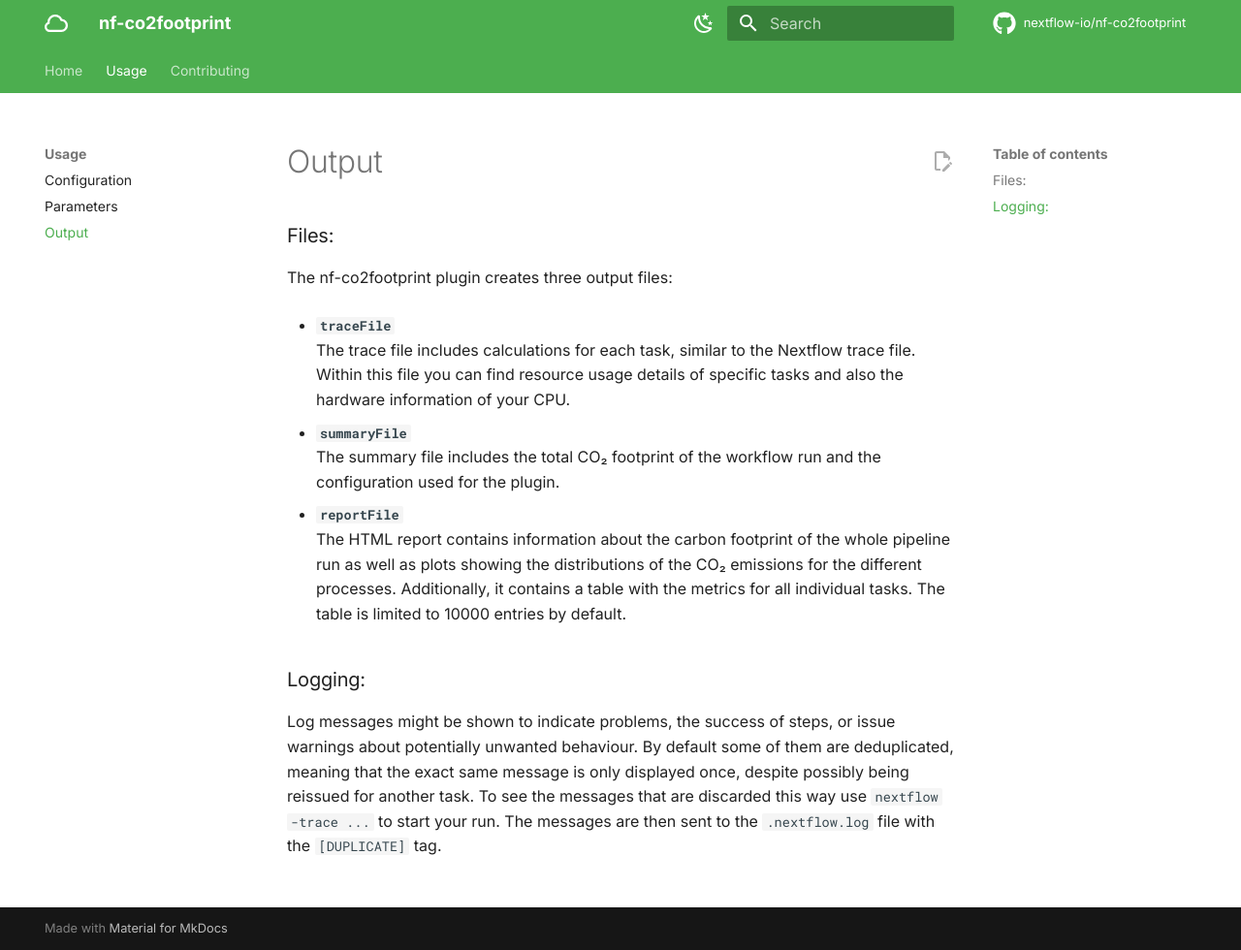
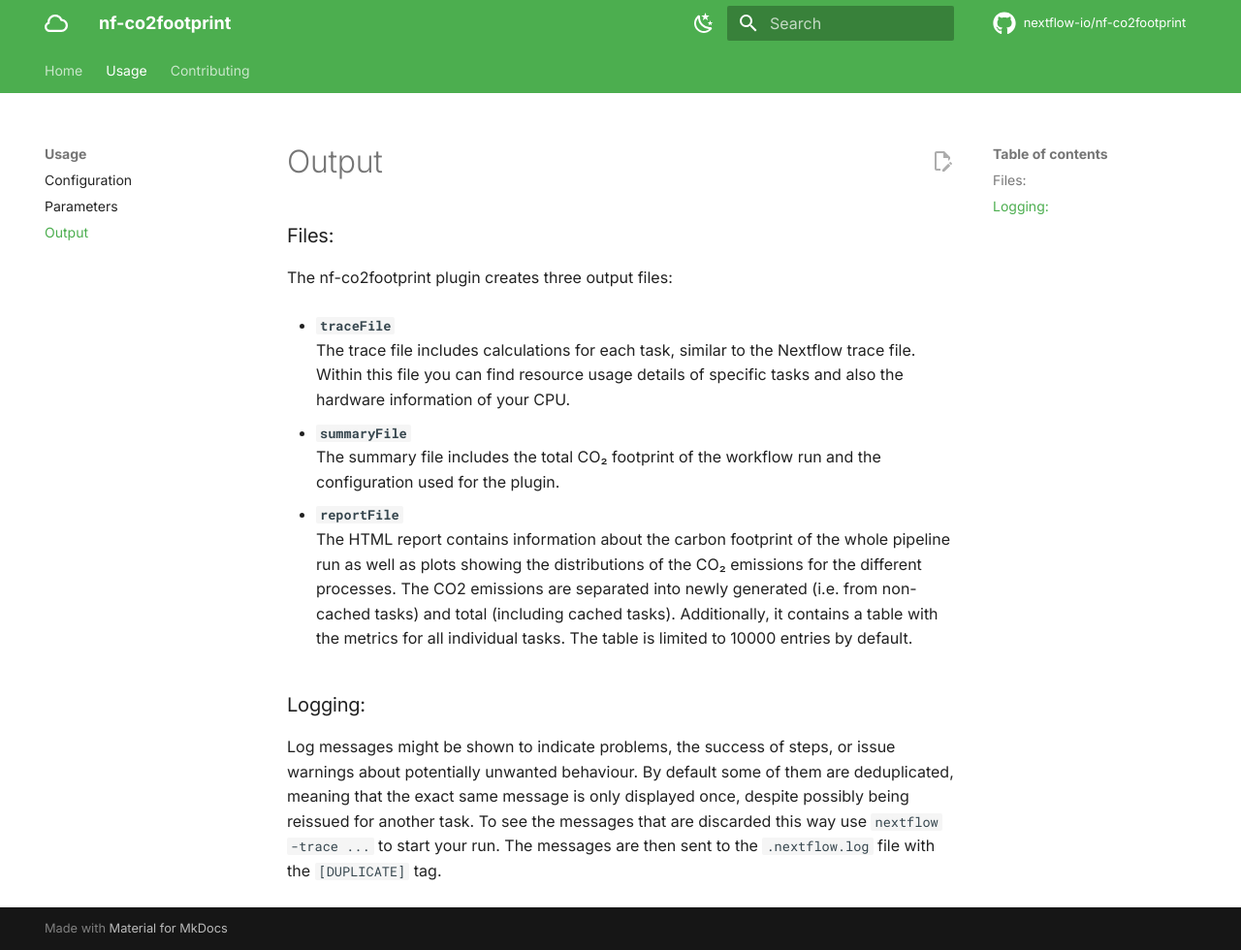
Before and after one commit to nextflow-io/nf-co2footprint, an MkDocs documentation site: the page built from docs/usage/output.md, in a window 1280 px wide and 980 px high. Shown: the whole window at 97% size. Built offline with MkDocs 1.6.1 and Material for MkDocs 9.7.7, drawn with Linux system fonts in a browser that asks for light colours; comment, search, counter and statistics services are not loaded.

Commit message:
Documentation: Updated documentation on report to incorporate changes
Signed-off-by: JosuaCarl <josua.carl@uni-tuebingen.de>

```diff
--- a/docs/usage/output.md
+++ b/docs/usage/output.md
@@ -14,7 +14,7 @@
   The summary file includes the total CO₂ footprint of the workflow run and the configuration used for the plugin.
 
 - **`reportFile`**
-  The HTML report contains information about the carbon footprint of the whole pipeline run as well as plots showing the distributions of the CO₂ emissions for the different processes. Additionally, it contains a table with the metrics for all individual tasks. The table is limited to 10000 entries by default.
+  The HTML report contains information about the carbon footprint of the whole pipeline run as well as plots showing the distributions of the CO₂ emissions for the different processes. The CO2 emissions are separated into newly generated (i.e. from non-cached tasks) and total (including cached tasks). Additionally, it contains a table with the metrics for all individual tasks. The table is limited to 10000 entries by default.
 
 ### Logging:
 Log messages might be shown to indicate problems, the success of steps, or issue warnings about potentially unwanted behaviour. By default some of them are deduplicated, meaning that the exact same message is only displayed once, despite possibly being reissued for another task. To see the messages that are discarded this way use `nextflow -trace ...` to start your run. The messages are then sent to the `.nextflow.log` file with the `[DUPLICATE]` tag.
```
